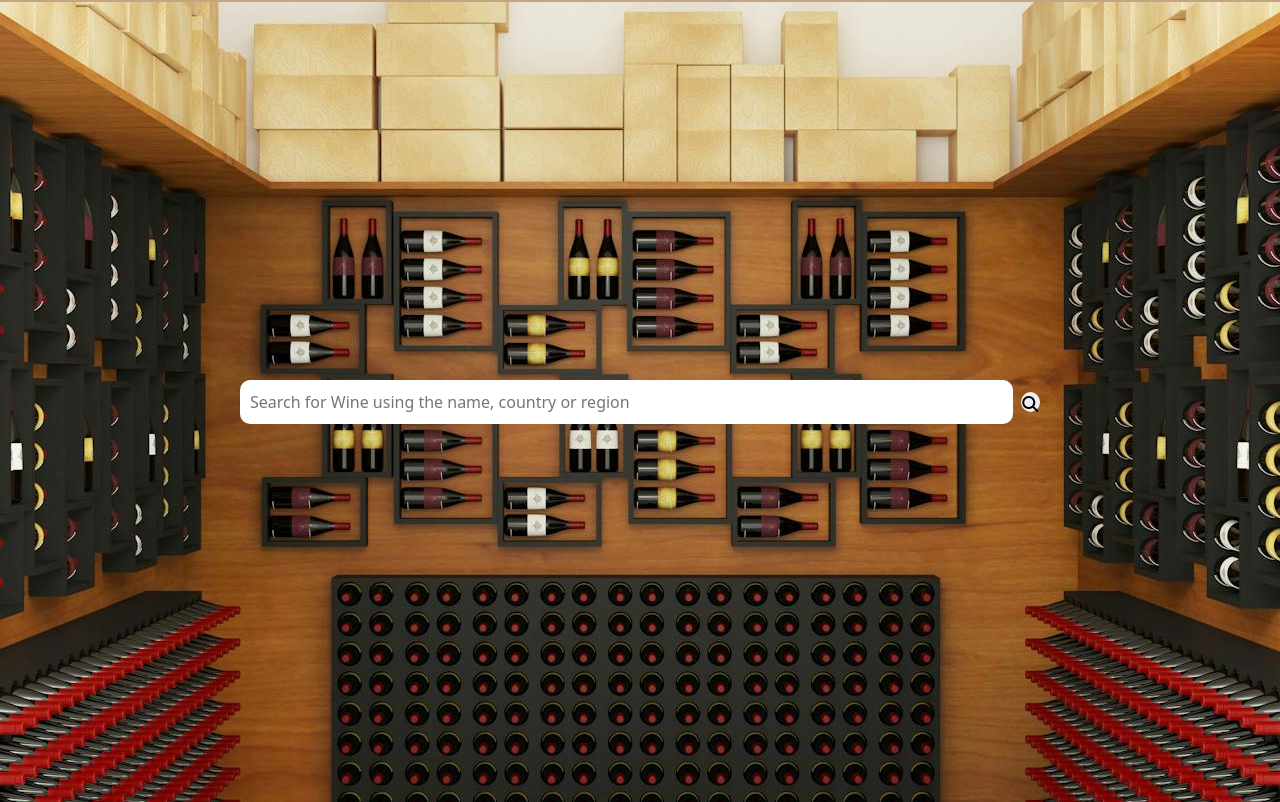
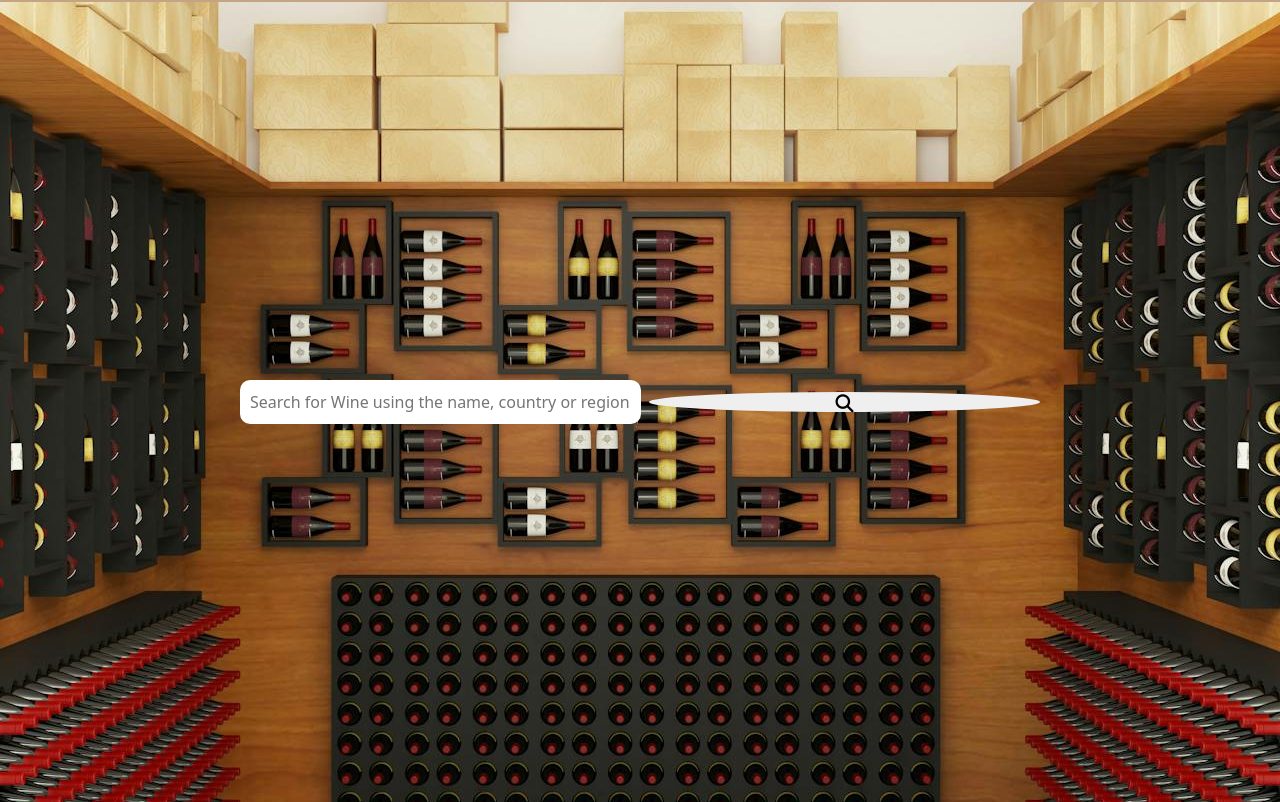
Before and after one commit to Dinacoding/vinotype, a website: page index.html in a window 1280 px wide. Shown: the part 108-910 px from the top of the page. Drawn offline with nearby package versions, Linux system fonts and the light colour scheme.

Commit message:
Add styling to the font size

```diff
--- a/assets/css/style.css
+++ b/assets/css/style.css
@@ -104,7 +104,11 @@ body{
     border: 0;
     border-radius:50%;
     height: 20px;
-    width: 20px;
+    width: 100%;
+}
+
+.search-bar i{
+    font-size: large;
 }
 .search-bar #results{
     margin-top: 250px;
```
